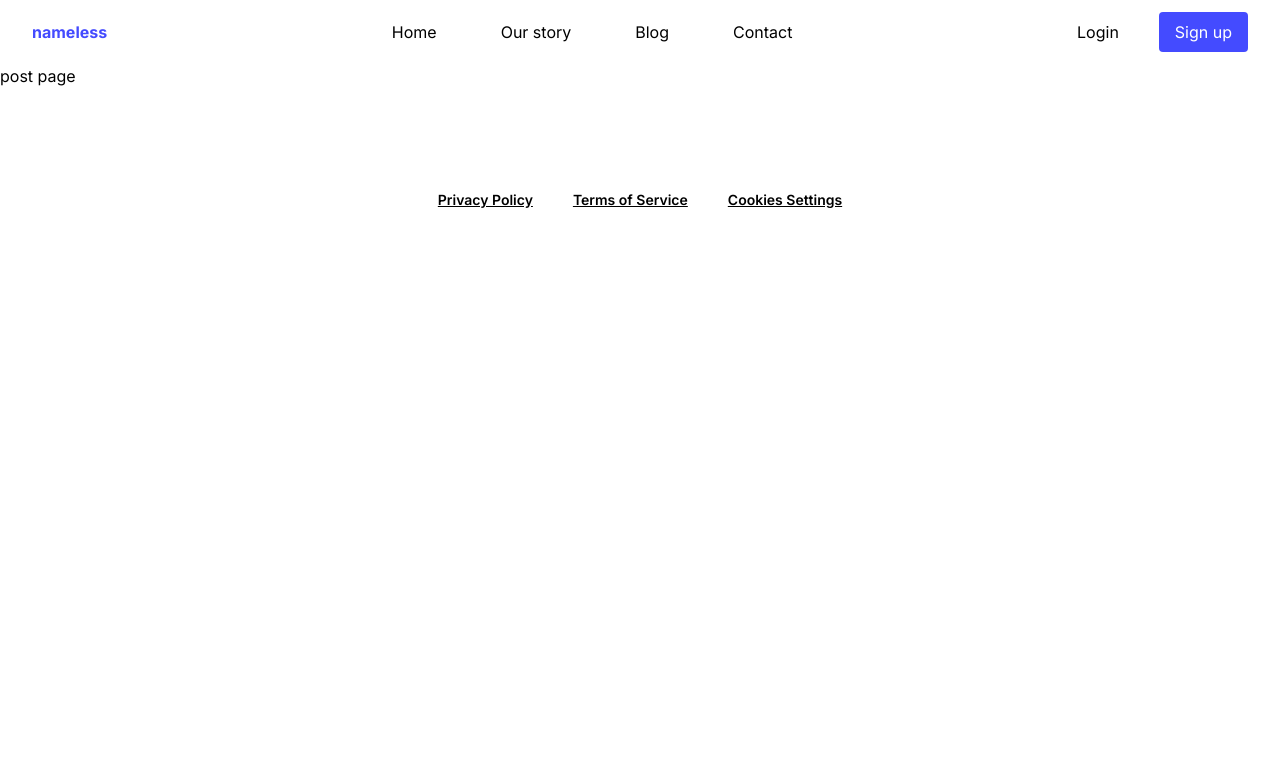
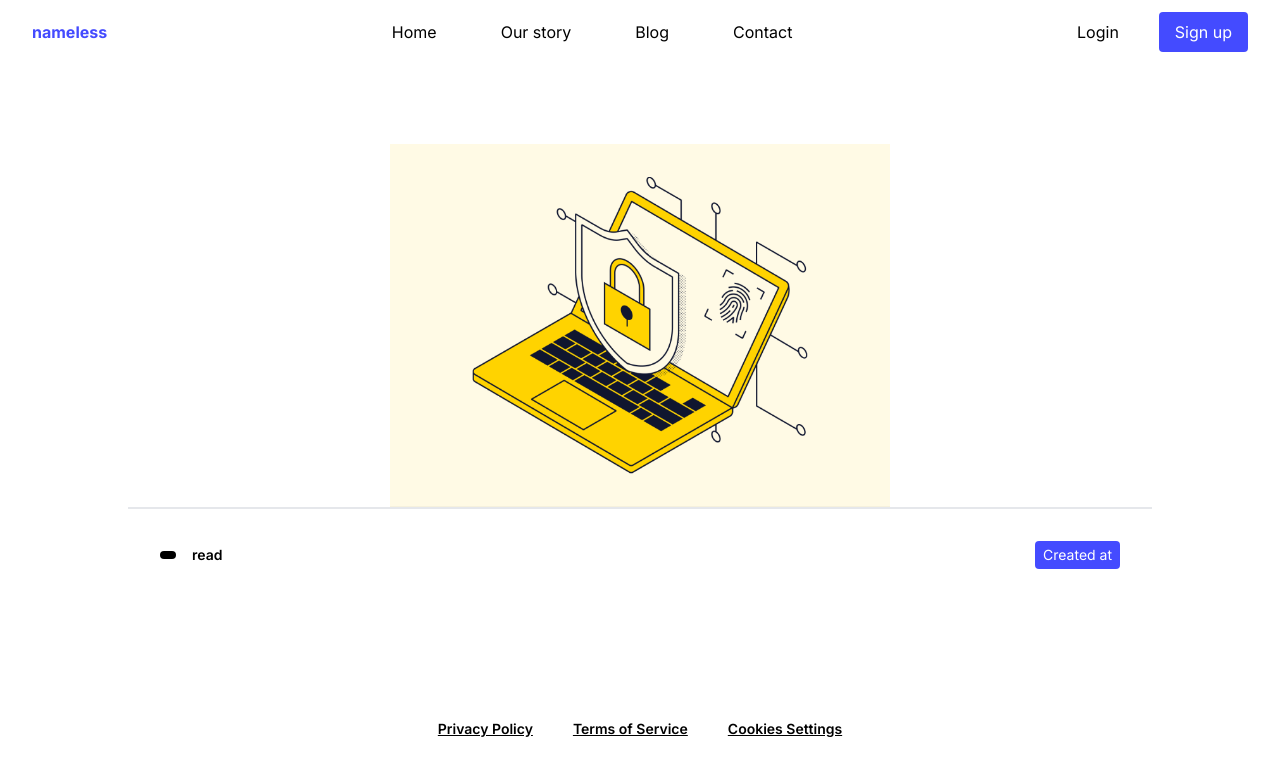
Before and after one commit to umuterozan/next-nameless-blog, a Next.js app: page /posts/1 in a window 1280 px wide. Shown: the top 776 px of the page. Built offline with nearby package versions, Linux system fonts and the light colour scheme; no server answers; the database is empty.

Commit message:
post page

```diff
--- a/src/app/components/post/PostList.tsx
+++ b/src/app/components/post/PostList.tsx
@@ -1,11 +1,7 @@
 import { Post } from "@prisma/client";
 import PostItem from "./PostItem";
 
-const wait = (ms: number) => new Promise((resolve) => setTimeout(resolve, ms))
-
-export default async function PostList({ posts }: { posts: Post[] }) {
-    await wait(1500)
-
+export default function PostList({ posts }: { posts: Post[] }) {
     return (
         <section className="container mx-auto mt-10 grid grid-cols-3 gap-10">
             {posts.map((post) => (
--- a/src/app/page.tsx
+++ b/src/app/page.tsx
@@ -12,7 +12,7 @@ async function getCategories() {
     return await prisma.category.findMany()
 }
 
-async function getPosts() {
+async function getPosts(categoryName: string) {
     return await prisma.post.findMany({
         include: {
             category: {
@@ -21,16 +21,17 @@ async function getPosts() {
                 }
             }
         },
+        where: {
+            category: {
+                name: categoryName
+            }
+        }
     })
 }
 
 export default async function Home({ searchParams }: PageProps) {
     const categories: Category[] = await getCategories()
-    let posts: Post[] = await getPosts()
-
-    if (searchParams?.category) {
-        posts = posts.filter((post) => post?.category?.name === searchParams?.category)
-    }
+    const posts: Post[] = await getPosts(searchParams?.category)
 
     return (
         <>
--- a/src/app/posts/[id]/page.tsx
+++ b/src/app/posts/[id]/page.tsx
@@ -1,5 +1,49 @@
-export default function PostPage({ slug }: { slug: string }) {
+import { prisma } from "@/db"
+import Image from "next/image"
+import { PageProps } from "../../../../.next/types/app/posts/[id]/page"
+
+async function getPost(postId: number) {
+    return await prisma.post.findFirst({
+        where: {
+            id: postId,
+        },
+        include: {
+            category: {
+                select: {
+                    name: true,
+                }
+            }
+        }
+    })
+}
+
+export default async function PostPage({ params }: PageProps) {
+    const post = await getPost(Number(params?.id))
+
     return (
-        <div>{slug} post page</div>
+        <section className="container mx-auto mt-20">
+            <div className="rounded border-gray-200 max-w-5xl mx-auto">
+                <Image className="mx-auto" src="/post.png" alt="post" width={500} height={500} />
+                <div className="p-8 border-t-2">
+                    <div className="mb-4 flex items-center justify-between">
+                        <div className="flex items-center gap-x-4 text-sm">
+                            <div className="bg-black text-white py-1 px-2 rounded">
+                                {post?.category?.name}
+                            </div>
+                            <div className="font-semibold">{post?.readTime} read</div>
+                        </div>
+                        <div className="bg-[#444bff] text-white py-1 px-2 rounded text-sm">
+                            Created at {post?.createdAt.toLocaleString('tr-TR', { day: '2-digit', month: '2-digit', year: 'numeric', hour: '2-digit', minute: '2-digit' })}
+                        </div>
+                    </div>
+                    <h1 className="font-bold text-xl mb-4">
+                        {post?.title}
+                    </h1>
+                    <p className="opacity-70 mb-4">
+                        {post?.body}
+                    </p>
+                </div>
+            </div>
+        </section>
     )
 }
```
